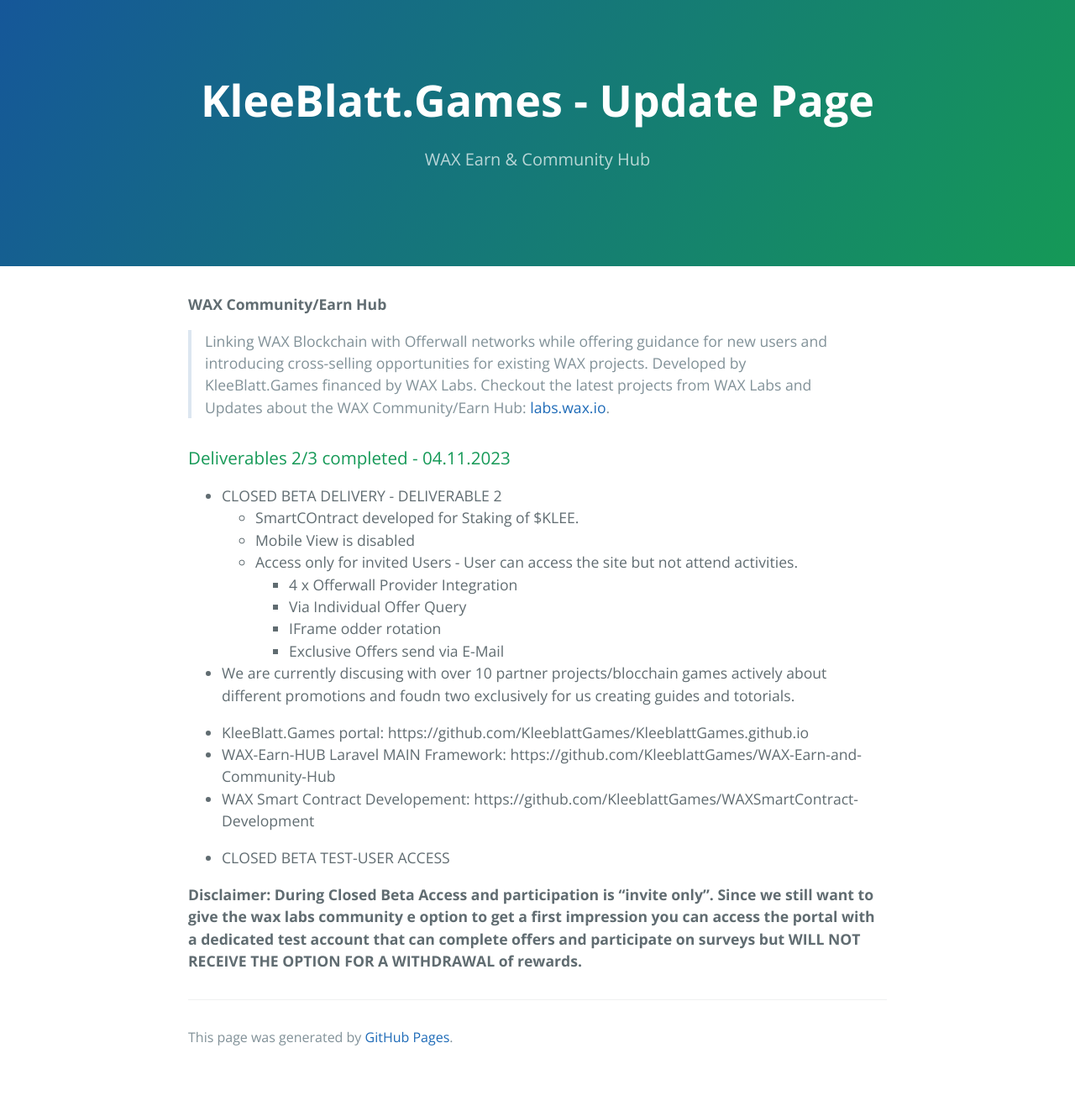
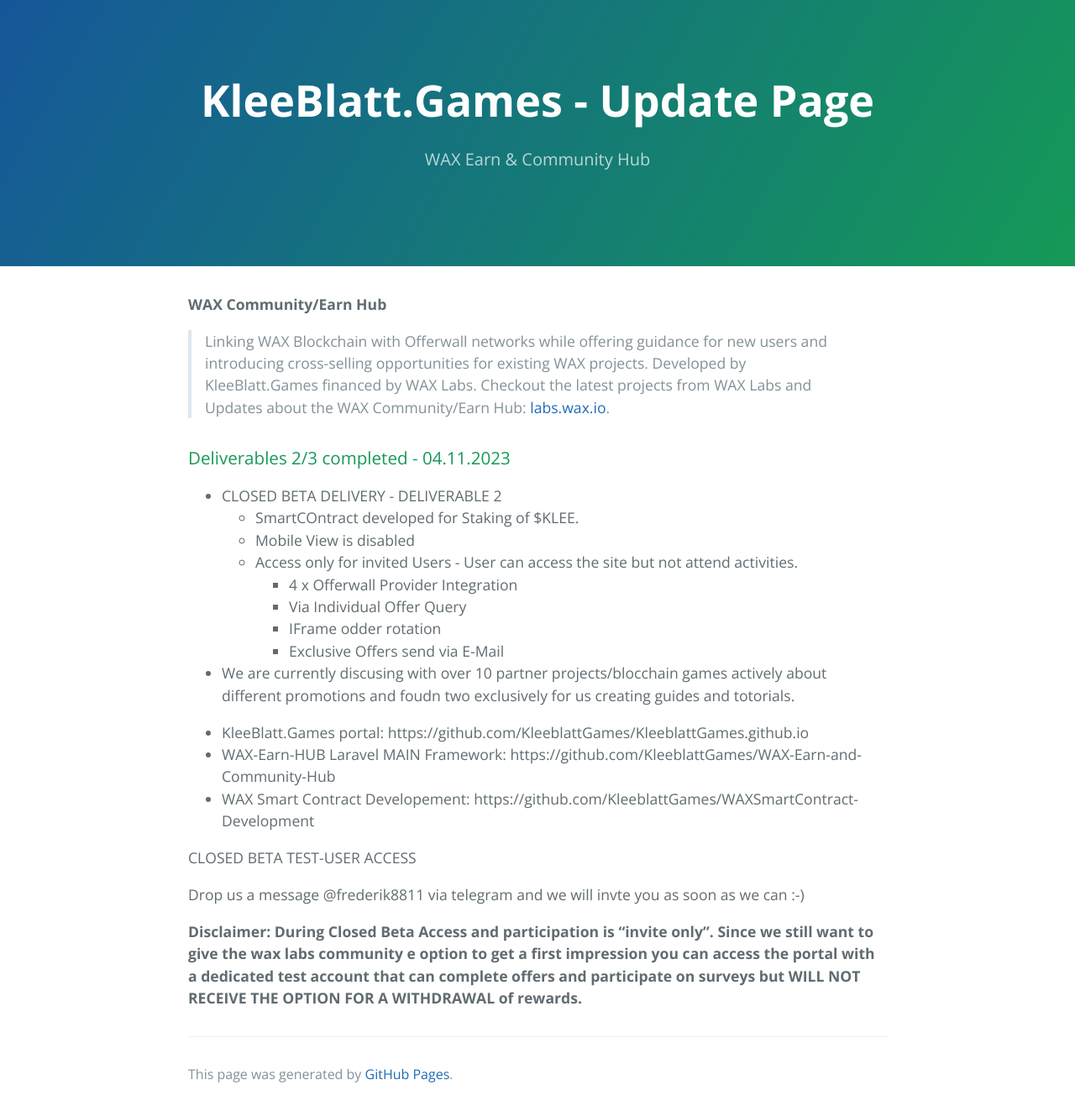
Before and after one commit to KleeblattGames/KleeblattGames.github.io, a Jekyll site: the page built from index.md, in a window 1280 px wide. Shown: the whole page at 84% size. Built offline with Jekyll 4.4.1, drawn with Linux system fonts in a browser that asks for light colours; before the commit the page ends 1279 px from its top, so only the background shows below that.

Commit message:
Update index.md

```diff
--- a/index.md
+++ b/index.md
@@ -30,6 +30,9 @@
 
 
 
-- CLOSED BETA TEST-USER ACCESS
+
+CLOSED BETA TEST-USER ACCESS
+
+Drop us a message @frederik8811 via telegram and we will invte you as soon as we can :-)
 
 **Disclaimer: During Closed Beta Access and participation is "invite only". Since we still want to give the wax labs community  e option to get a first impression you can access the portal with a dedicated test account that can complete offers and participate on surveys but WILL NOT RECEIVE THE OPTION FOR A WITHDRAWAL of rewards.**
```
